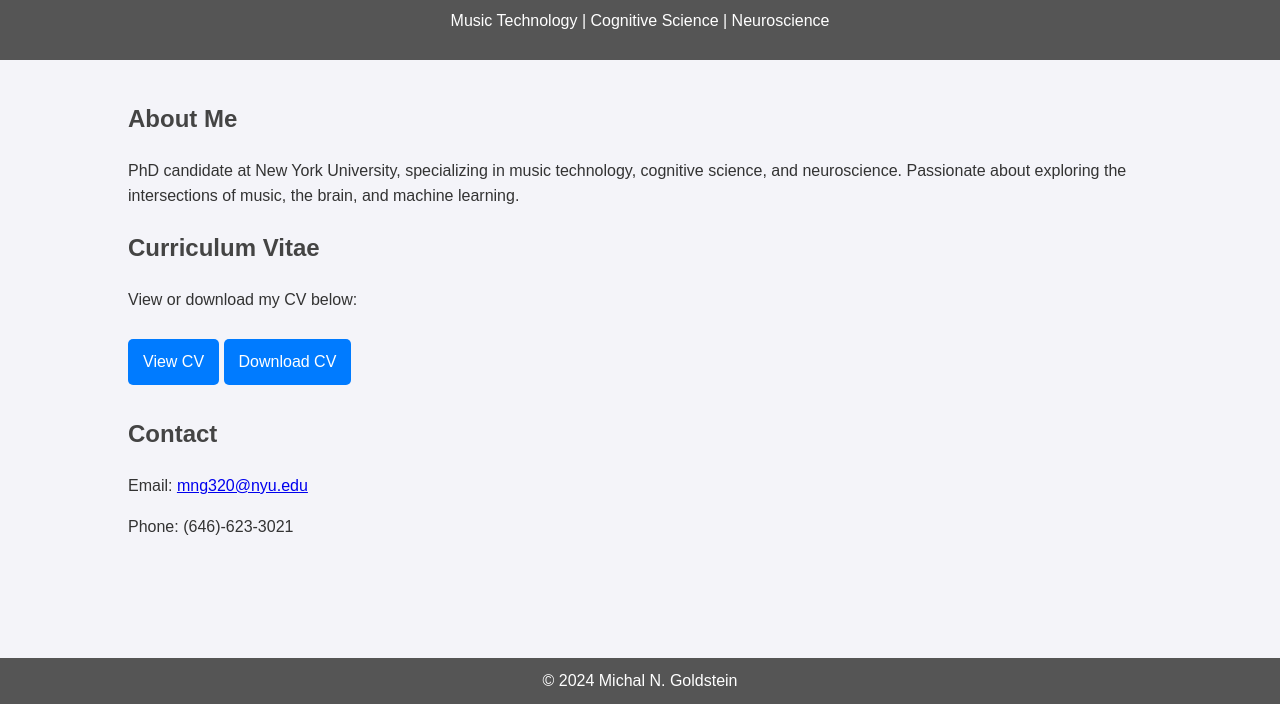
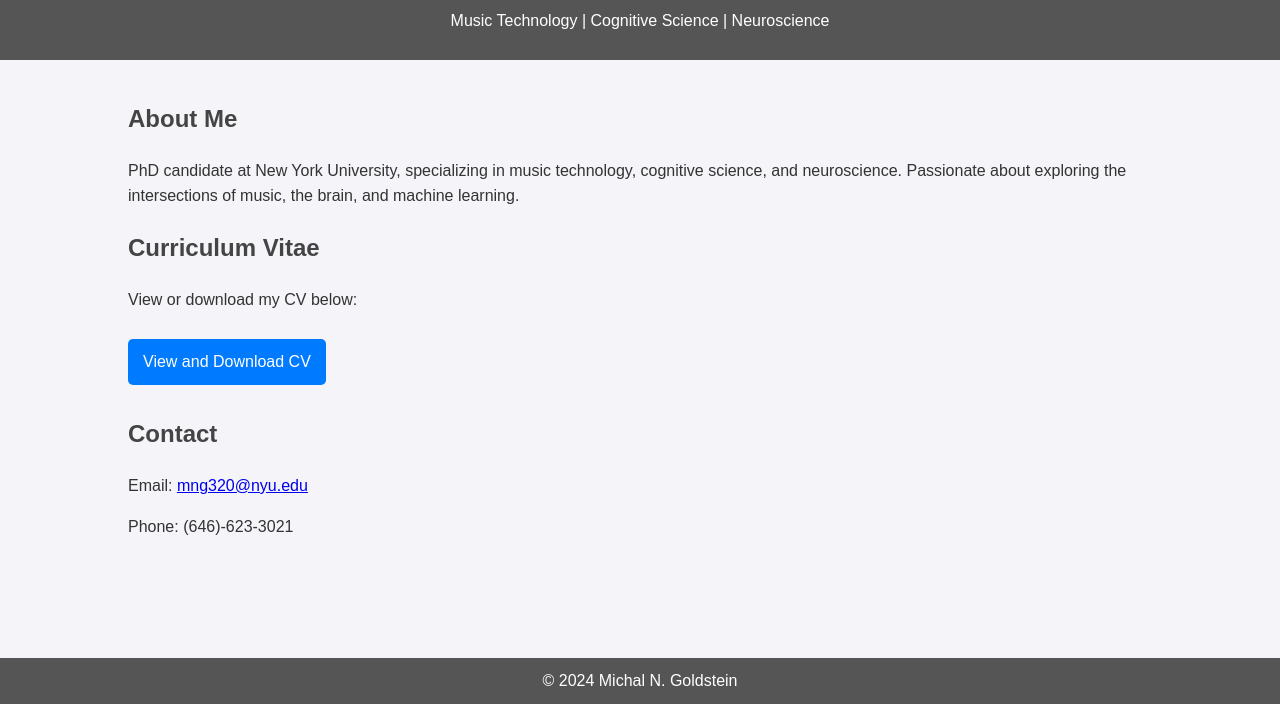
Before and after one commit to MichalGoldstein/Website, a plain HTML site: page index.html in a window 1280 px wide. Shown: the part 96-800 px from the top of the page. Drawn offline with Linux system fonts and the light colour scheme.

Commit message:
consolidated cv buttons

```diff
--- a/index.html
+++ b/index.html
@@ -69,8 +69,7 @@
             <h2>Curriculum Vitae</h2>
             <p>View or download my CV below:</p>
             <div class="cv-links">
-                <a href="Goldstein_CV.pdf" target="_blank">View CV</a>
-                <a href="Goldstein_CV.pdf" download="Goldstein_CV.pdf">Download CV</a>
+                <a href="Goldstein_CV.pdf" download="Goldstein_CV.pdf">View and Download CV</a>
             </div>
         </section>
         <section>
```
